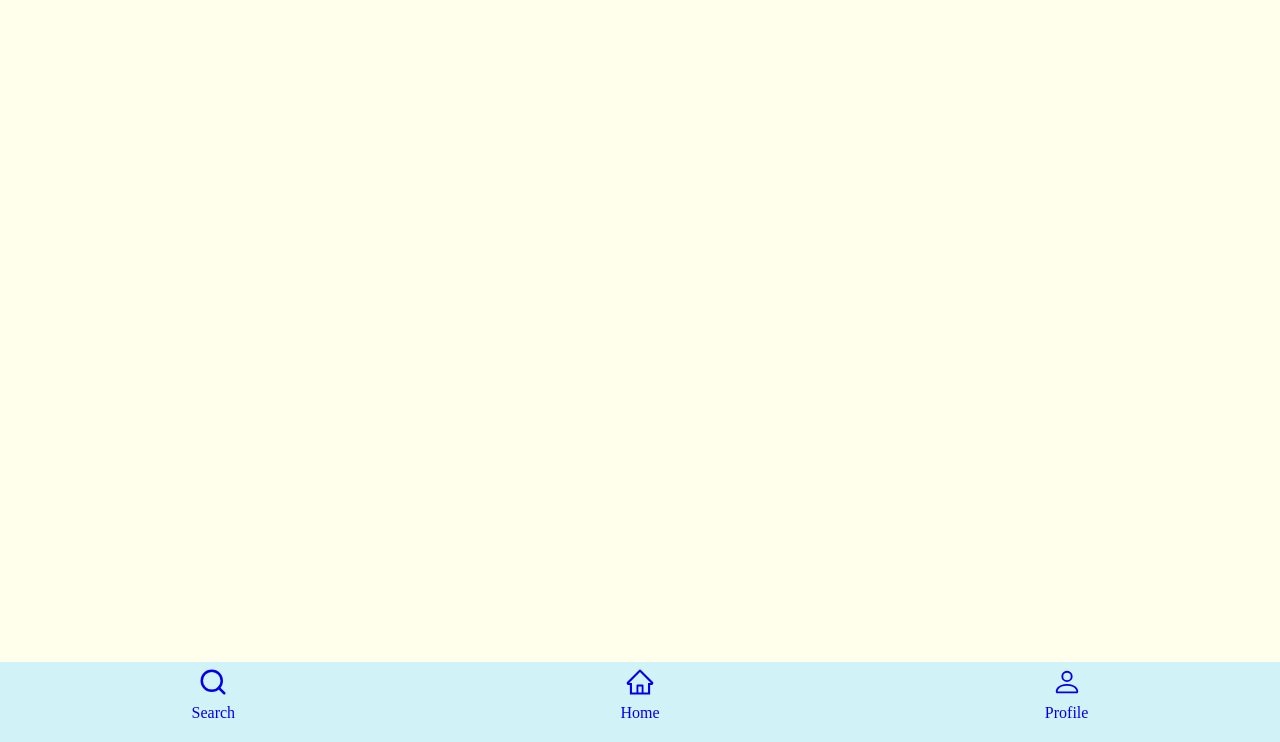
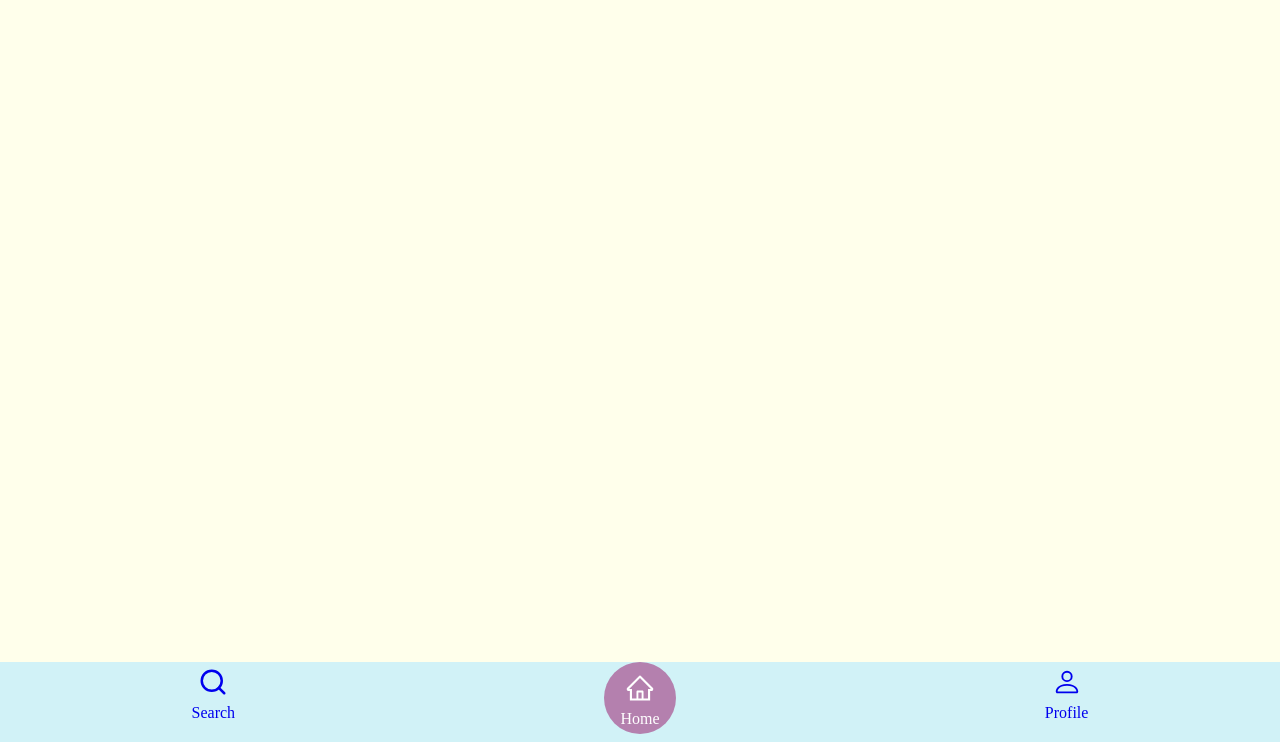
Before and after one commit to bonbj/YourRecipe, a React app: page / in a window 1280 px wide. Shown: the part 58-800 px from the top of the page. Built offline with nearby package versions, Linux system fonts and the light colour scheme.

Commit message:
update tabs

```diff
--- a/src/components/tabs/Tabs.css
+++ b/src/components/tabs/Tabs.css
@@ -22,3 +22,16 @@
     align-items: center;
     text-decoration: none;
 }
+
+.active-false {
+
+}
+
+.active-true {
+    background-color: var(--purple-high);
+    color: white;
+    border-radius: 50%;
+    width: 9vh;
+    height: 9vh;
+    margin: 0 auto;
+}
--- a/src/components/tabs/Tabs.js
+++ b/src/components/tabs/Tabs.js
@@ -1,39 +1,86 @@
-import React, { Component } from 'react';
-import './Tabs.css';
+import React, { Component } from "react";
+import "./Tabs.css";
 
-import { Link, BrowserRouter as Router} from 'react-router-dom';
+import { Link, BrowserRouter as Router } from "react-router-dom";
 
-import { AiOutlineHome } from 'react-icons/ai';
-import { FiSearch } from 'react-icons/fi';
-import { BsPerson } from 'react-icons/bs';
-
-
+import { AiOutlineHome } from "react-icons/ai";
+import { FiSearch } from "react-icons/fi";
+import { BsPerson } from "react-icons/bs";
 
 class Tabs extends Component {
+    constructor(props) {
+        super(props);
+        this.setButton = this.setButton.bind(this);
+    }
+
+  state = {
+    buttomSearch: false,
+    buttomHome: true,
+    buttomProfile: false,
+  };
+
+  setButton() {
+    switch (window.location.pathname) {
+        case "/":
+          this.setState({
+            buttomSearch: false,
+            buttomHome: true,
+            buttomProfile: false,
+          });
+          break;
+        case "/search":
+          this.setState({
+            buttomSearch: true,
+            buttomHome: false,
+            buttomProfile: false,
+          });
+          break;
+        case "/profile":
+          this.setState({
+            buttomSearch: false,
+            buttomHome: false,
+            buttomProfile: true,
+          });
+          break;
+        default:
+          break;
+      }
+  }
+
+  componentDidMount() {
+        this.setButton();
+  }
+
   render() {
-    return(
-        <>
+    return (
+      <div>
         <Router>
-         <footer className="container tabs" >
+          <footer className="container tabs">
             <section className="row">
-                 <Link to="/search" className="col-4 tabs-btn">
+              <div className="col-4">
+                <Link to="/search" className={`tabs-btn active-` + this.state.buttomSearch}>
                   <FiSearch className="icon" />
                   <p>Search</p>
                 </Link>
+              </div>
 
-                 <Link to="/" className="col-4 tabs-btn">
+              <div className="col-4">
+                <Link to="/" className={`tabs-btn active-` + this.state.buttomHome}>
                   <AiOutlineHome className="icon" />
                   <p>Home</p>
                 </Link>
+              </div>
 
-                 <Link to="/profile" className="col-4 tabs-btn">
+              <div className="col-4">
+                <Link to="/profile" className={`tabs-btn active-` + this.state.buttomProfile}>
                   <BsPerson className="icon" />
                   <p>Profile</p>
                 </Link>
+              </div>
             </section>
           </footer>
         </Router>
-        </>
+      </div>
     );
   }
 }
--- a/src/pages/home/Home.js
+++ b/src/pages/home/Home.js
@@ -1,13 +1,16 @@
-import React from 'react';
+import React, { Component } from 'react';
 import './Home.css';
 
 
-const Home = () => {
-    return(
-        <div>
-            <h1>Home</h1>
-        </div>
-    )
+class Home extends Component {
+
+    render() {
+        return(
+            <div>
+                <h1>Home</h1>
+            </div>
+        )
+    }
 }
 
 export default Home;
--- a/src/pages/profile/Profile.js
+++ b/src/pages/profile/Profile.js
@@ -1,12 +1,16 @@
-import React from 'react';
+import React, { Component } from 'react';
 import './Profile.css';
 
-const Profile = () => {
-    return(
-        <div>
-            <h1>Perfil</h1>
-        </div>
-    )
+class Profile extends Component {
+
+
+    render() {
+        return(
+            <div>
+                <h1>Profile</h1>
+            </div>
+        )
+    }
 }
 
 export default Profile;
--- a/src/pages/search/Search.js
+++ b/src/pages/search/Search.js
@@ -1,12 +1,16 @@
-import React from 'react';
+import React, { Component } from 'react';
 import './Search.css';
 
-const Search = () => {
-    return(
-        <div>
-            <h1>Search</h1>
-        </div>
-    )
+
+class Search extends Component {
+
+    render() {
+        return(
+            <div>
+                <h1>Search</h1>
+            </div>
+        )
+    }
 }
 
 export default Search;
```
Also changed, not shown: src/app/App.js (+6 -3 lines), 1 other file. Lines whose indentation alone changed are shown as unchanged.
